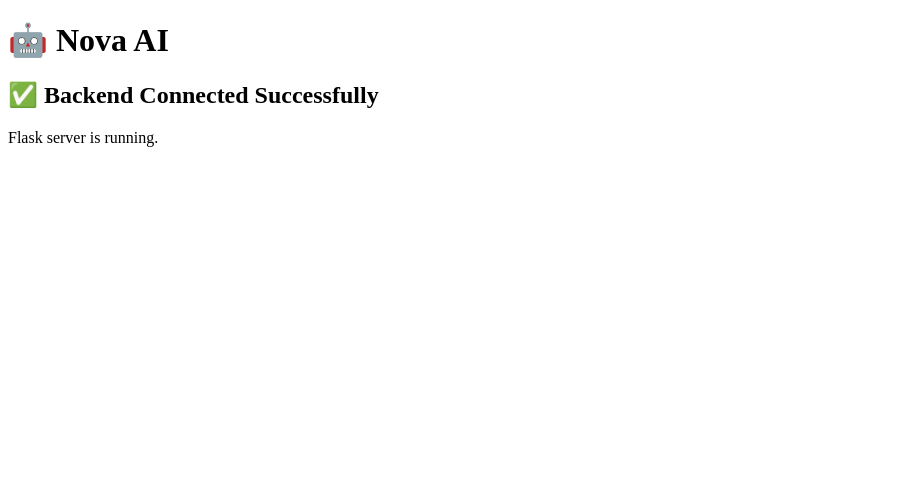
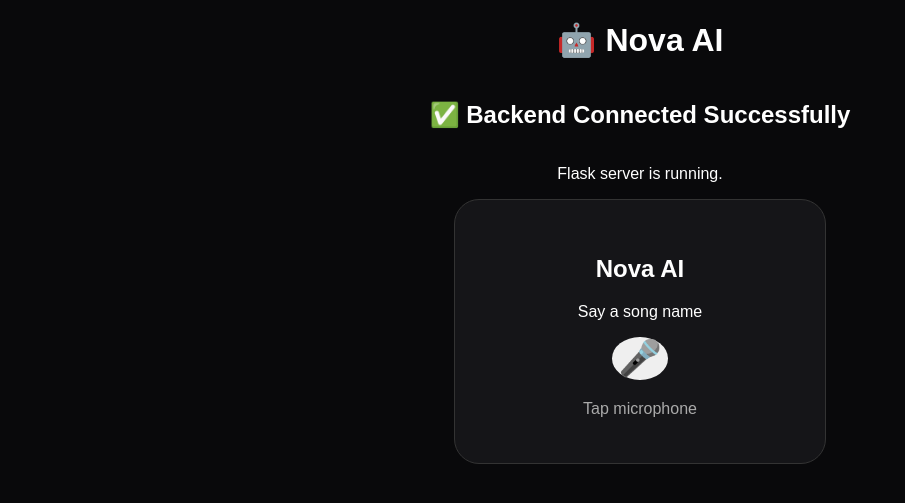
Before and after one commit to divya24112006/AGENT, a Flask app: page / in a window 1280 px wide. Shown: the top 503 px of the page, without its empty margins (0-905 px from the left). Run offline with Flask 3, Linux system fonts and the light colour scheme.

Commit message:
Update index.html

```diff
--- a/app/templates/index.html
+++ b/app/templates/index.html
@@ -16,3 +16,63 @@
 </body>
 
 </html>
+<style>
+body{
+    margin:0;
+    height;100vh;
+    display:grid;
+    place-items:center;
+    background:#09090b;
+    color:white;
+    font-family:Arial;
+}
+.card{
+    width:300px;
+    padding:35px;
+    text-align:center;
+    background:#151518;
+    border:1px solid #333;
+    border-radius:25px;
+}
+.mic{
+    width;90px;
+    height;90px;
+    border:0;
+    border-radius:50%;
+    font-size:35px;
+    cursor:pointer;
+ }
+.status{
+    margin-top:20px;
+    color:#aaa;
+}
+.song{
+    margin-top:10px;
+    font-size:13px;
+}
+.listening[
+    transform;scale
+    box-shadow:0 0 0 10px #ffffff18;
+    }
+</style>
+<body>
+
+<div class="card">
+
+    <h2>Nova AI</h2>
+
+    <p>Say a song name </p>
+    <button id="mic" class="mic">
+        🎤
+    </button>
+
+    <div id="status" class="status">
+        Tap microphone
+    </div>
+
+    <div id= "song" class="song"></div>
+
+</div>
+
+</body>
+</head>
```
